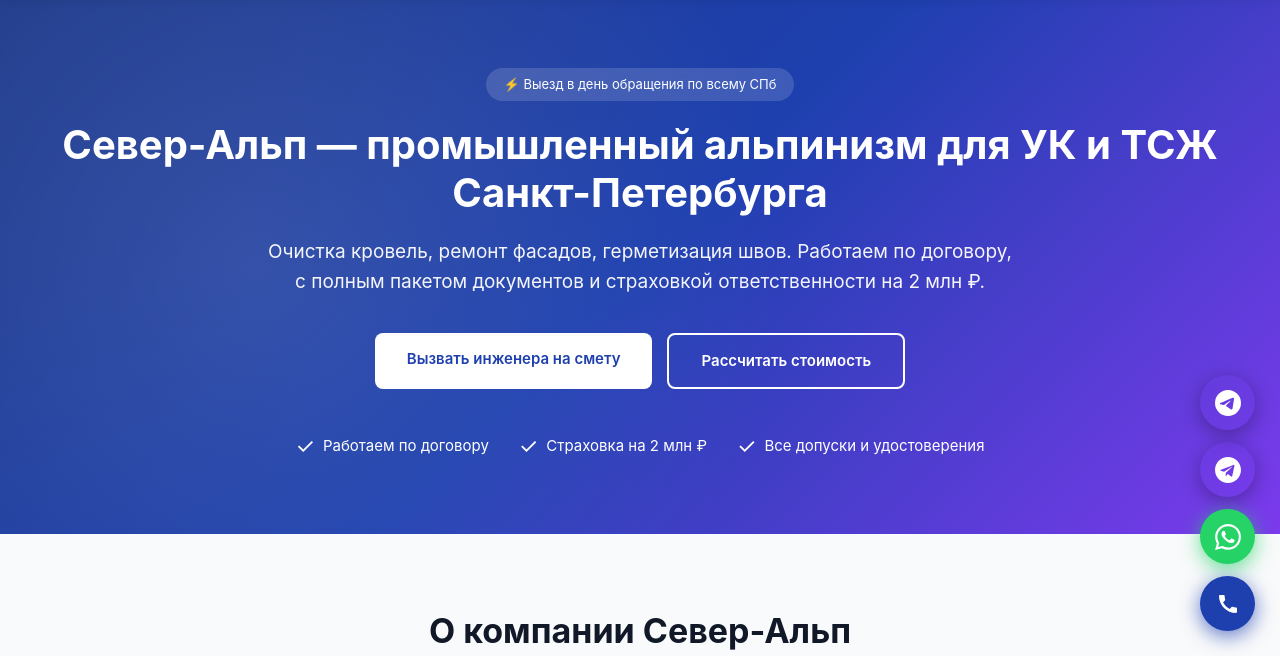
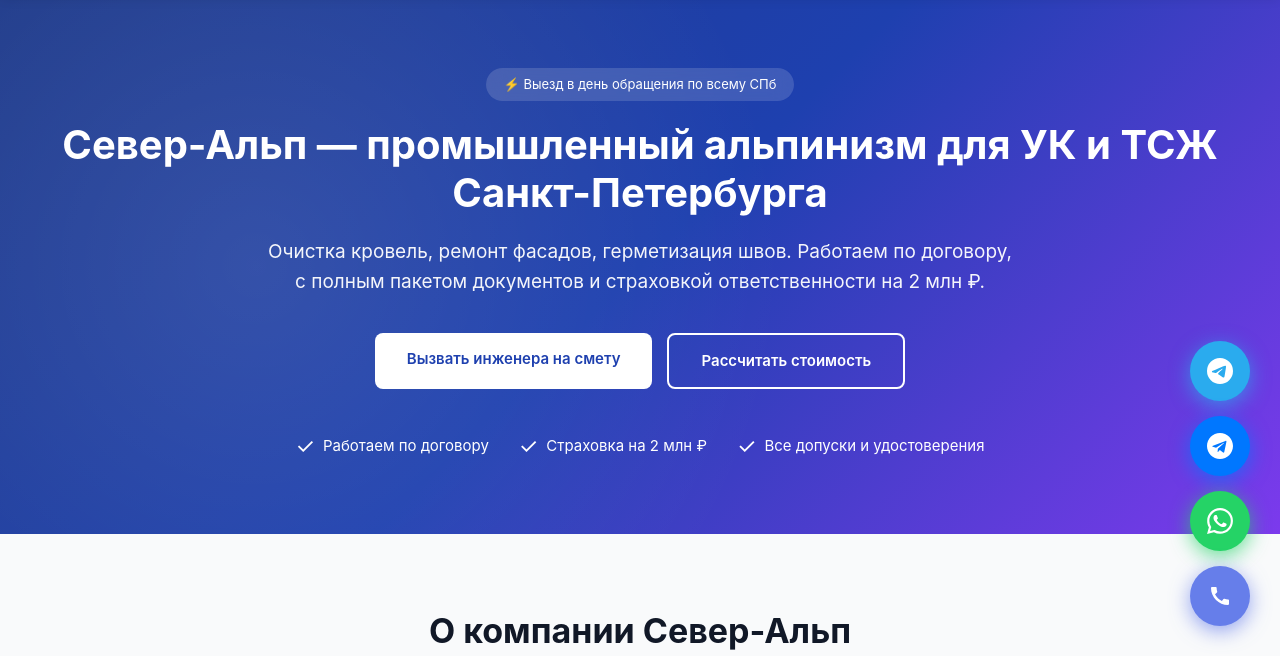
Before and after one commit to dev777878/sever-alp, a plain HTML site: page index.html in a window 1280 px wide. Shown: the part 144-800 px from the top of the page. Drawn offline with Linux system fonts and the light colour scheme; a web font is replaced by a local one.

Commit message:
Добавил стили для кнопок Telegram и Max

```diff
--- a/css/style.css
+++ b/css/style.css
@@ -312,25 +312,64 @@ section { padding: 70px 0; }
 
 /* Плавающие кнопки */
 .floating-buttons {
-  position: fixed; bottom: 25px; right: 25px;
-  display: flex; flex-direction: column; gap: 12px; z-index: 99;
+  position: fixed;
+  bottom: 30px;
+  right: 30px;
+  display: flex;
+  flex-direction: column;
+  gap: 15px;
+  z-index: 99;
 }
 .float-btn {
-  width: 55px; height: 55px; border-radius: 50%;
-  display: flex; align-items: center; justify-content: center;
-  box-shadow: 0 5px 20px rgba(0,0,0,0.3); transition: all 0.3s;
-  text-decoration: none; color: white;
+  width: 60px;
+  height: 60px;
+  border-radius: 50%;
+  display: flex;
+  align-items: center;
+  justify-content: center;
+  box-shadow: 0 5px 20px rgba(0,0,0,0.3);
+  transition: all 0.3s;
+  text-decoration: none;
 }
-.float-btn:hover { transform: scale(1.1); }
-.float-btn.whatsapp { background: #25D366; animation: pulseGreen 2s infinite; }
-.float-btn.phone { background: #1e40af; animation: pulsePurple 2s infinite; }
+.float-btn:hover {
+  transform: scale(1.1);
+  box-shadow: 0 8px 25px rgba(0,0,0,0.4);
+}
+.float-btn.whatsapp {
+  background: #25D366;
+  animation: pulseGreen 2s infinite;
+}
+.float-btn.phone {
+  background: #667eea;
+  animation: pulsePurple 2s infinite;
+}
+.float-btn.telegram {
+  background: #2AABEE;
+  animation: pulseTelegram 2s infinite;
+}
+.float-btn.max {
+  background: #0077FF;
+  animation: pulseMax 2s infinite;
+}
 @keyframes pulseGreen {
-  0%, 100% { box-shadow: 0 5px 20px rgba(37, 211, 102, 0.3); }
+  0% { box-shadow: 0 5px 20px rgba(37, 211, 102, 0.3); }
   50% { box-shadow: 0 5px 20px rgba(37, 211, 102, 0.7); }
+  100% { box-shadow: 0 5px 20px rgba(37, 211, 102, 0.3); }
 }
 @keyframes pulsePurple {
-  0%, 100% { box-shadow: 0 5px 20px rgba(30, 64, 175, 0.3); }
-  50% { box-shadow: 0 5px 20px rgba(30, 64, 175, 0.7); }
+  0% { box-shadow: 0 5px 20px rgba(102, 126, 234, 0.3); }
+  50% { box-shadow: 0 5px 20px rgba(102, 126, 234, 0.7); }
+  100% { box-shadow: 0 5px 20px rgba(102, 126, 234, 0.3); }
+}
+@keyframes pulseTelegram {
+  0% { box-shadow: 0 5px 20px rgba(42, 171, 238, 0.3); }
+  50% { box-shadow: 0 5px 20px rgba(42, 171, 238, 0.7); }
+  100% { box-shadow: 0 5px 20px rgba(42, 171, 238, 0.3); }
+}
+@keyframes pulseMax {
+  0% { box-shadow: 0 5px 20px rgba(0, 119, 255, 0.3); }
+  50% { box-shadow: 0 5px 20px rgba(0, 119, 255, 0.7); }
+  100% { box-shadow: 0 5px 20px rgba(0, 119, 255, 0.3); }
 }
 
 /* Pop-up */
```
